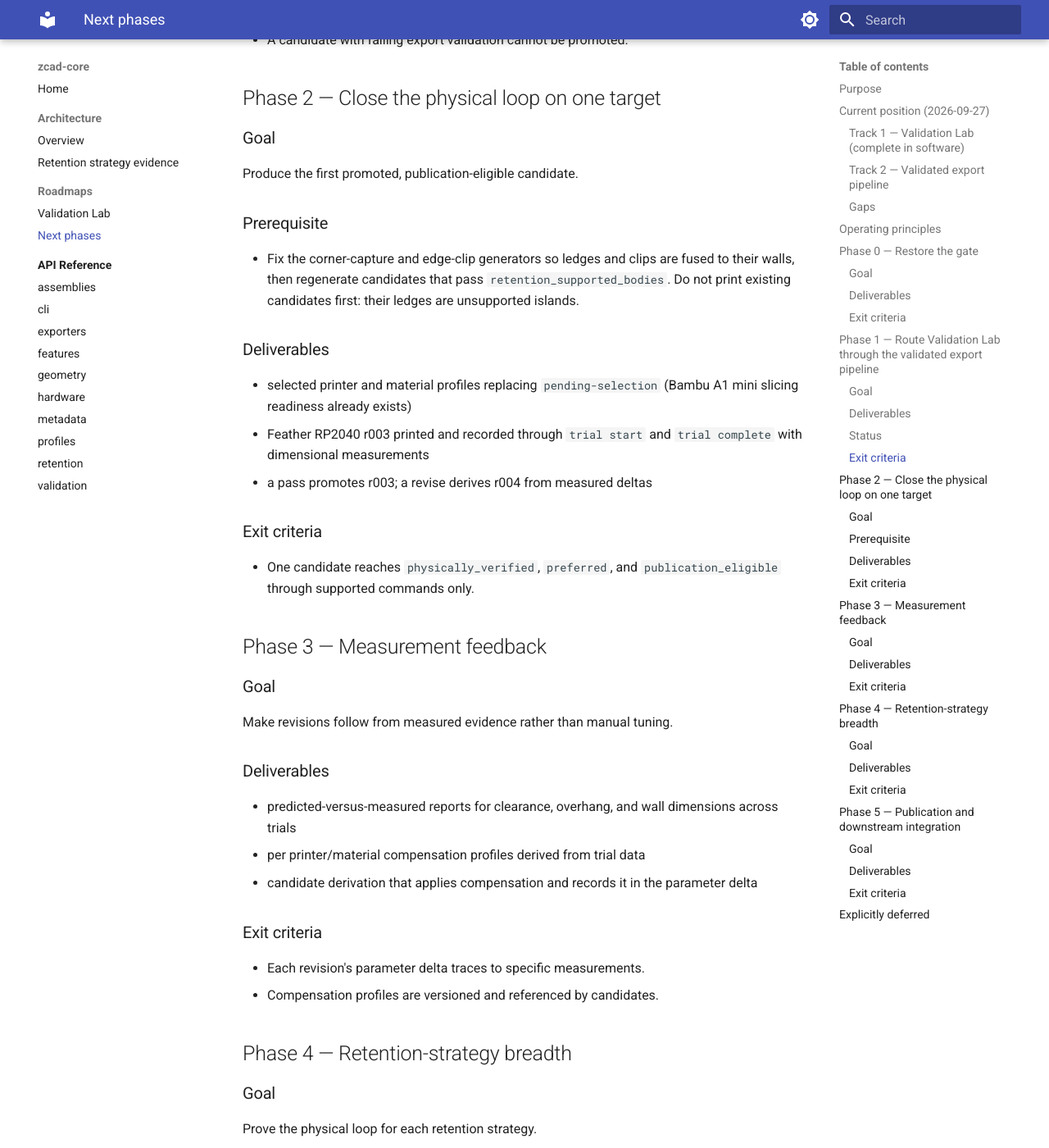
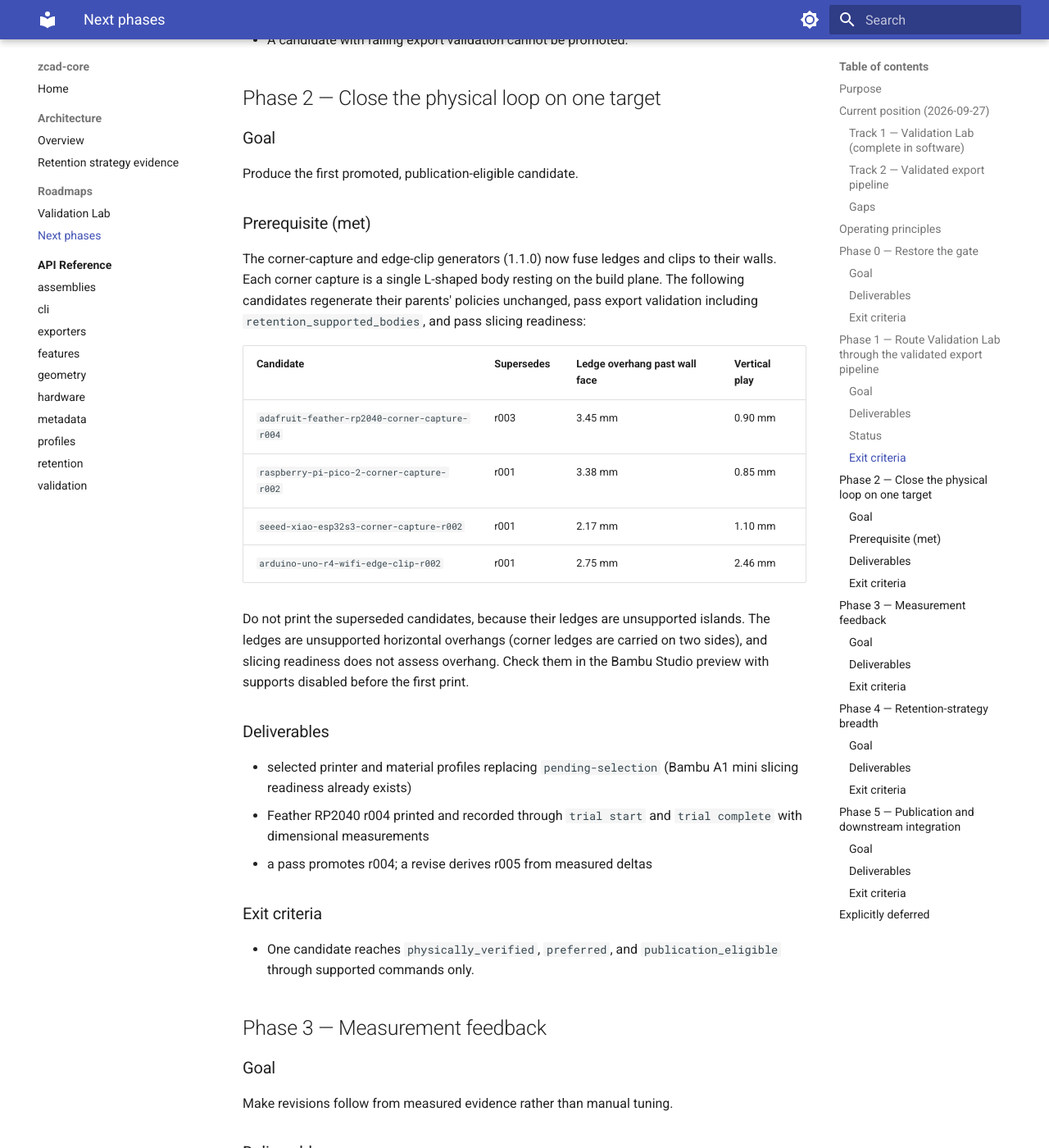
Before and after one commit to zacharymplace/zcad-core, an MkDocs documentation site: the page built from docs/roadmaps/next-phases.md, in a window 1280 px wide and 1400 px high, scrolled down 4131 px. Shown: the whole window at 82% size. Built offline with MkDocs 1.6.1 and Material for MkDocs 9.7.7, drawn with Linux system fonts in a browser that asks for light colours.

Commit message:
Record fused-ledge candidates as the Phase 2 starting point
Feather r004, Pico 2 r002, XIAO r002, and UNO R4 r002 regenerate their
parents' policies under generator 1.1.0 and pass export validation,
including retention_supported_bodies, and slicing readiness. Phase 2 now
starts from Feather r004.

Co-Authored-By: Claude Opus 5.5 <noreply@anthropic.com>

```diff
--- a/docs/roadmaps/next-phases.md
+++ b/docs/roadmaps/next-phases.md
@@ -168,20 +168,34 @@ wearables pass.
 
 Produce the first promoted, publication-eligible candidate.
 
-### Prerequisite
+### Prerequisite (met)
 
-- Fix the corner-capture and edge-clip generators so ledges and clips are
-  fused to their walls, then regenerate candidates that pass
-  `retention_supported_bodies`. Do not print existing candidates first:
-  their ledges are unsupported islands.
+The corner-capture and edge-clip generators (1.1.0) now fuse ledges and
+clips to their walls. Each corner capture is a single L-shaped body resting
+on the build plane. The following candidates regenerate their parents'
+policies unchanged, pass export validation including
+`retention_supported_bodies`, and pass slicing readiness:
+
+| Candidate | Supersedes | Ledge overhang past wall face | Vertical play |
+|---|---|---|---|
+| `adafruit-feather-rp2040-corner-capture-r004` | r003 | 3.45 mm | 0.90 mm |
+| `raspberry-pi-pico-2-corner-capture-r002` | r001 | 3.38 mm | 0.85 mm |
+| `seeed-xiao-esp32s3-corner-capture-r002` | r001 | 2.17 mm | 1.10 mm |
+| `arduino-uno-r4-wifi-edge-clip-r002` | r001 | 2.75 mm | 2.46 mm |
+
+Do not print the superseded candidates, because their ledges are
+unsupported islands. The ledges are unsupported horizontal overhangs
+(corner ledges are carried on two sides), and slicing readiness does not
+assess overhang. Check them in the Bambu Studio preview with supports
+disabled before the first print.
 
 ### Deliverables
 
 - selected printer and material profiles replacing `pending-selection`
   (Bambu A1 mini slicing readiness already exists)
-- Feather RP2040 r003 printed and recorded through `trial start` and
+- Feather RP2040 r004 printed and recorded through `trial start` and
   `trial complete` with dimensional measurements
-- a pass promotes r003; a revise derives r004 from measured deltas
+- a pass promotes r004; a revise derives r005 from measured deltas
 
 ### Exit criteria
 
```
